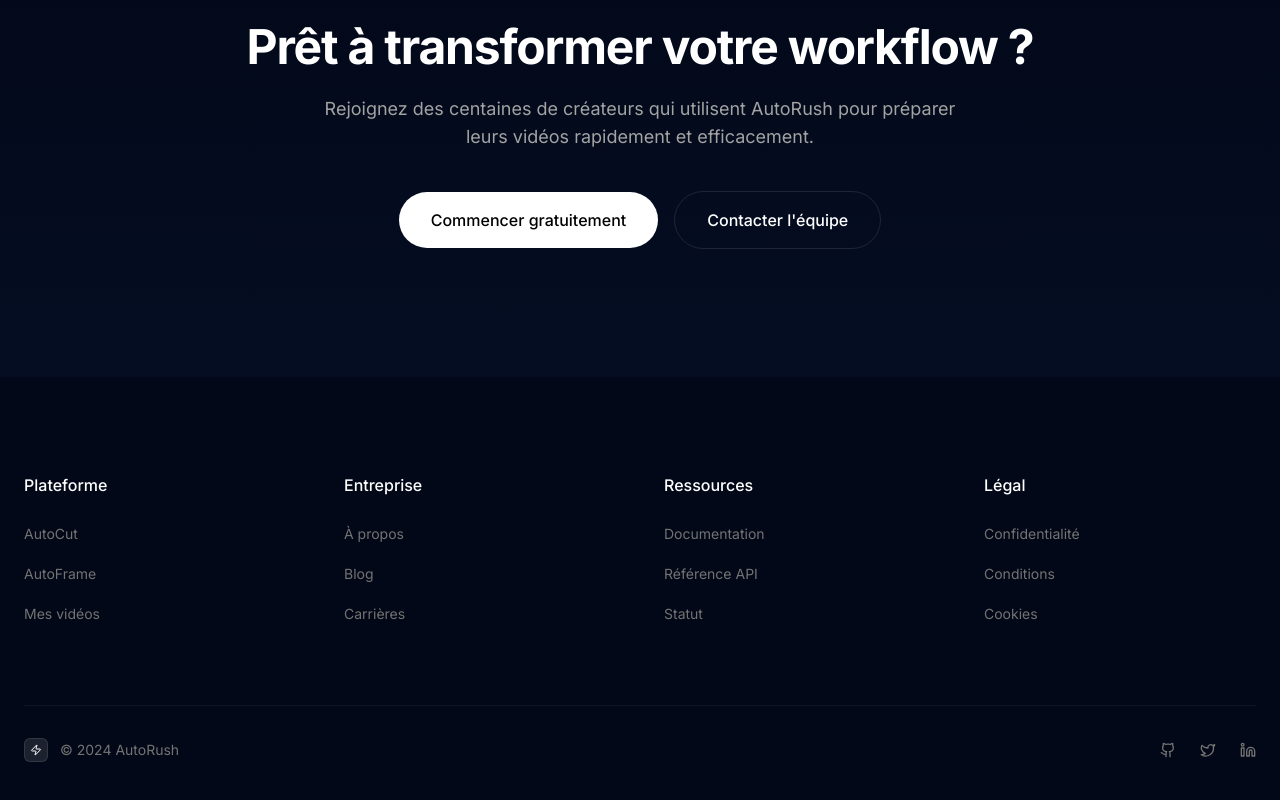
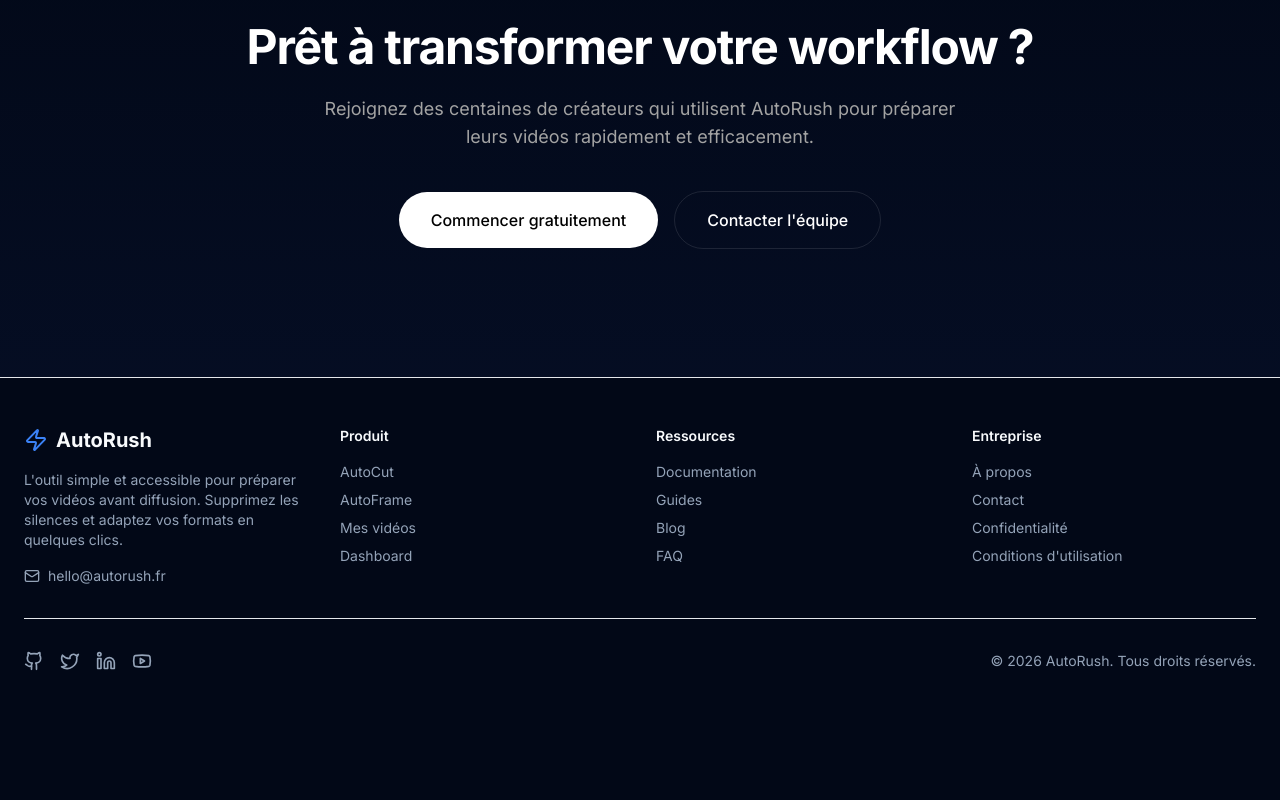
Before and after one commit to VianneyDubourg/AutoRush, a Next.js app: page / in a window 1280 px wide. Shown: the part 2472-3272 px from the top of the page. After the commit the page ends 3191 px from the top, so only its background shows below. Built offline with nearby package versions, Linux system fonts and the light colour scheme.

Commit message:
Replace footer implementation in Home component with a dedicated Footer component for improved code organization and maintainability.

```diff
--- a/app/page.tsx
+++ b/app/page.tsx
@@ -19,12 +19,10 @@ import {
   CheckCircle2,
   Loader2,
   Mail,
-  Github,
-  Twitter,
-  Linkedin,
   Sparkles,
   ArrowUpRight
 } from "lucide-react"
+import { Footer } from "@/components/footer"
 
 export default function Home() {
   const showTooltip = useCallback((element: HTMLElement, value: string) => {
@@ -662,70 +660,7 @@ export default function Home() {
         </section>
 
         {/* Footer */}
-        <footer className="relative pt-24 pb-12">
-          <div className="absolute inset-0 pointer-events-none -z-10 overflow-hidden">
-            <div className="absolute inset-0 backdrop-blur-3xl [mask-image:linear-gradient(to_bottom,transparent,black)]"></div>
-            <div className="absolute inset-0 bg-gradient-to-b from-transparent via-black/80 to-black"></div>
-            <div className="absolute top-0 left-0 right-0 h-px bg-gradient-to-r from-transparent via-white/10 to-transparent"></div>
-          </div>
-
-          <div className="max-w-7xl mx-auto px-6">
-            <div className="grid grid-cols-2 md:grid-cols-4 gap-12 mb-20">
-              <div>
-                <h4 className="text-base font-medium text-white mb-6">Plateforme</h4>
-                <ul className="space-y-4">
-                  <li><a href="/dashboard/autocut" className="text-sm text-neutral-500 hover:text-white transition-colors">AutoCut</a></li>
-                  <li><a href="/dashboard/autoframe" className="text-sm text-neutral-500 hover:text-white transition-colors">AutoFrame</a></li>
-                  <li><a href="/dashboard/videos" className="text-sm text-neutral-500 hover:text-white transition-colors">Mes vidéos</a></li>
-                </ul>
-              </div>
-              <div>
-                <h4 className="text-base font-medium text-white mb-6">Entreprise</h4>
-                <ul className="space-y-4">
-                  <li><a href="/about" className="text-sm text-neutral-500 hover:text-white transition-colors">À propos</a></li>
-                  <li><a href="/blog" className="text-sm text-neutral-500 hover:text-white transition-colors">Blog</a></li>
-                  <li><a href="/careers" className="text-sm text-neutral-500 hover:text-white transition-colors">Carrières</a></li>
-                </ul>
-              </div>
-              <div>
-                <h4 className="text-base font-medium text-white mb-6">Ressources</h4>
-                <ul className="space-y-4">
-                  <li><a href="/docs" className="text-sm text-neutral-500 hover:text-white transition-colors">Documentation</a></li>
-                  <li><a href="/api" className="text-sm text-neutral-500 hover:text-white transition-colors">Référence API</a></li>
-                  <li><a href="/status" className="text-sm text-neutral-500 hover:text-white transition-colors">Statut</a></li>
-                </ul>
-              </div>
-              <div>
-                <h4 className="text-base font-medium text-white mb-6">Légal</h4>
-                <ul className="space-y-4">
-                  <li><a href="/privacy" className="text-sm text-neutral-500 hover:text-white transition-colors">Confidentialité</a></li>
-                  <li><a href="/terms" className="text-sm text-neutral-500 hover:text-white transition-colors">Conditions</a></li>
-                  <li><a href="/cookies" className="text-sm text-neutral-500 hover:text-white transition-colors">Cookies</a></li>
-                </ul>
-              </div>
-            </div>
-
-            <div className="flex flex-col md:flex-row items-center justify-between pt-8 border-t border-white/5">
-              <div className="flex items-center gap-3 mb-4 md:mb-0">
-                <div className="w-6 h-6 bg-white/10 rounded-md flex items-center justify-center border border-white/10">
-                  <Zap className="w-3 h-3 text-white" />
-                </div>
-                <span className="text-neutral-500 text-sm">© 2024 AutoRush</span>
-              </div>
-              <div className="flex gap-6">
-                <a href="https://github.com/autorush" className="text-neutral-500 hover:text-white transition-colors">
-                  <Github className="w-4 h-4" />
-                </a>
-                <a href="https://twitter.com/autorush" className="text-neutral-500 hover:text-white transition-colors">
-                  <Twitter className="w-4 h-4" />
-                </a>
-                <a href="https://linkedin.com/company/autorush" className="text-neutral-500 hover:text-white transition-colors">
-                  <Linkedin className="w-4 h-4" />
-                </a>
-              </div>
-            </div>
-          </div>
-        </footer>
+        <Footer />
       </div>
     </>
   )
```
